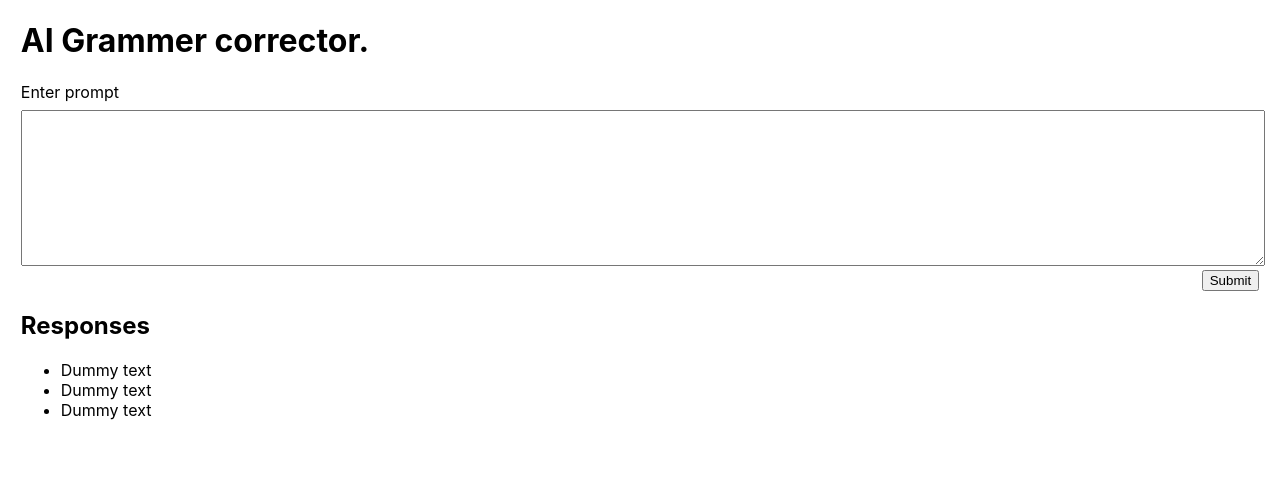
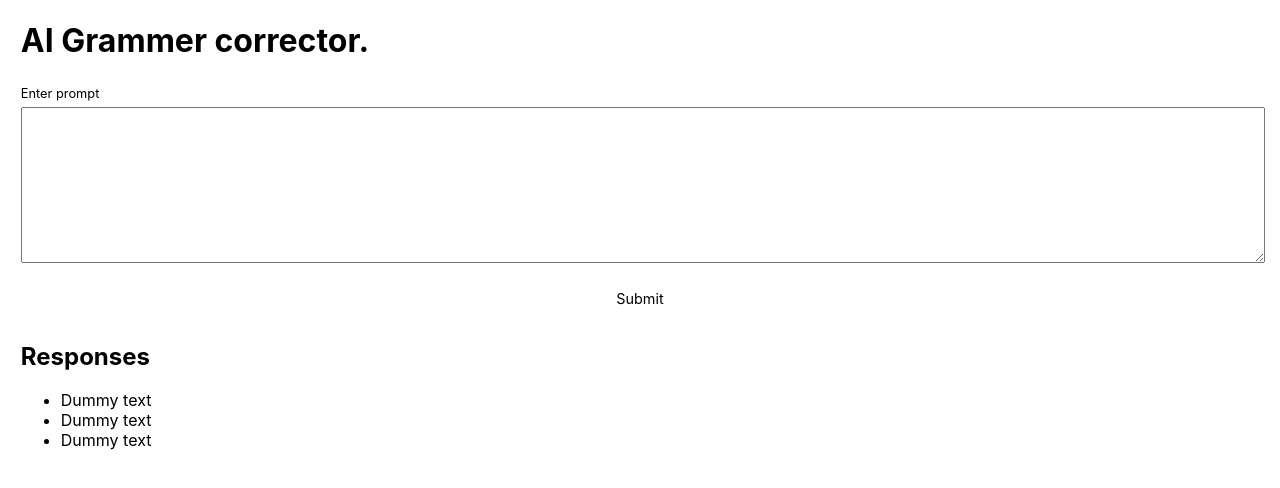
Before and after one commit to adeleke5140/AI-Grammar-Corrector, a React (Vite) app: page / in a window 1280 px wide. Shown: the top 488 px of the page. Built offline with nearby package versions, Linux system fonts and the light colour scheme.

Commit message:
style the header and the nav

```diff
--- a/src/App.css
+++ b/src/App.css
@@ -1,5 +1,43 @@
 .App {
   padding: 0 1.3em 0 1.3em;
+}
+
+.header {
+  position: relative;
+}
+
+.header__title {
+  color: var(--primary-color1);
+  font-family: var(--font-family1);
+  margin-bottom: 1em;
+}
+
+.header__summary {
+  font-size: 0.8em;
+}
+
+.header__engine {
+  position: absolute;
+  top: 35px;
+  font-size: 0.7rem;
+}
+
+/* utility classes */
+.bold {
+  font-family: var(--font-family1);
+  color: var(--primary-color1);
+  font-weight: bold;
+}
+
+.green {
+  background: var(--accent-color1);
+  color: var(--accent-color2);
+  padding: 0.4em 0.5em;
+}
+
+.Responses__title {
+  font-family: var(--font-family1);
+  color: var(--primary-color1);
 }
 
 .form {
@@ -14,6 +52,7 @@
 .form__label {
   display: inline-block;
   margin-bottom: 0.5em;
+  font-size: 0.8rem;
 }
 
 textarea {
@@ -22,5 +61,17 @@ textarea {
 }
 
 .form__submit {
-  align-self: flex-end;
+  /* align-self: flex-end; */
+  background: var(--primary-color1);
+  border: none;
+  color: var(--primary-color2);
+  padding: 1em 0.8em;
+  font-size: 0.9rem;
+  font-family: var(--font-family2);
+  margin-top: 0.6em;
+  width: 100%;
 }
+
+.Responses {
+  margin-top: 2em;
+}
```
